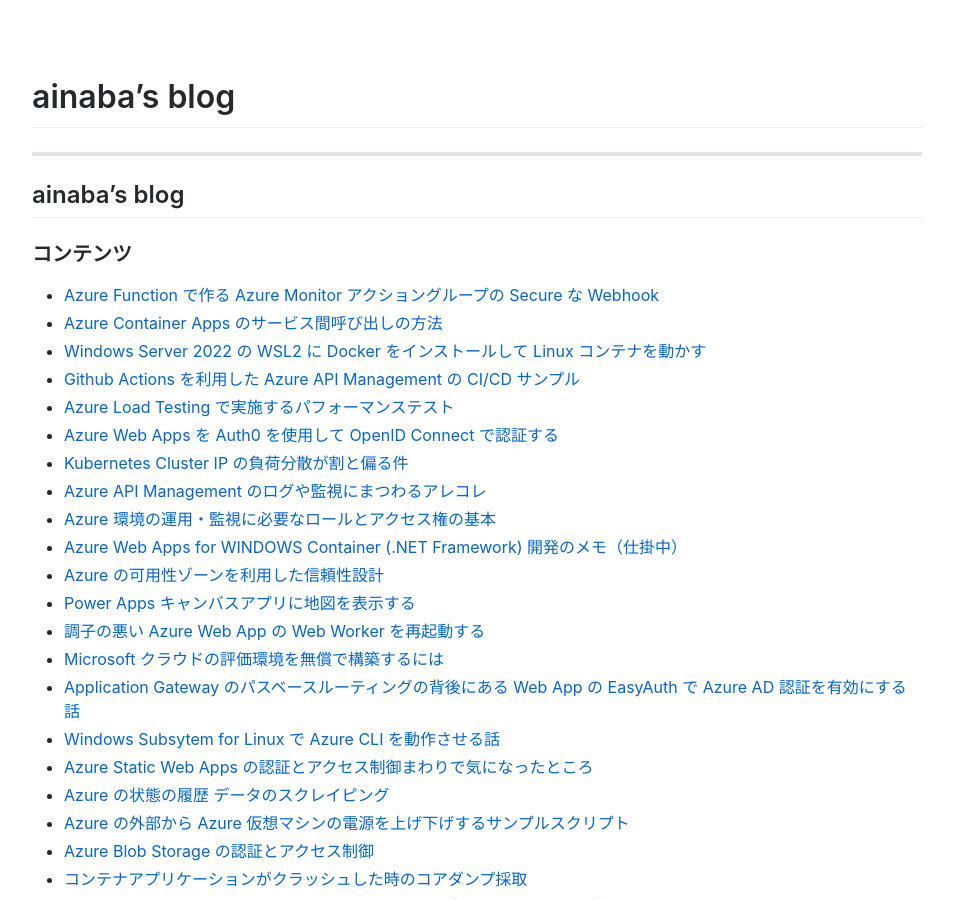
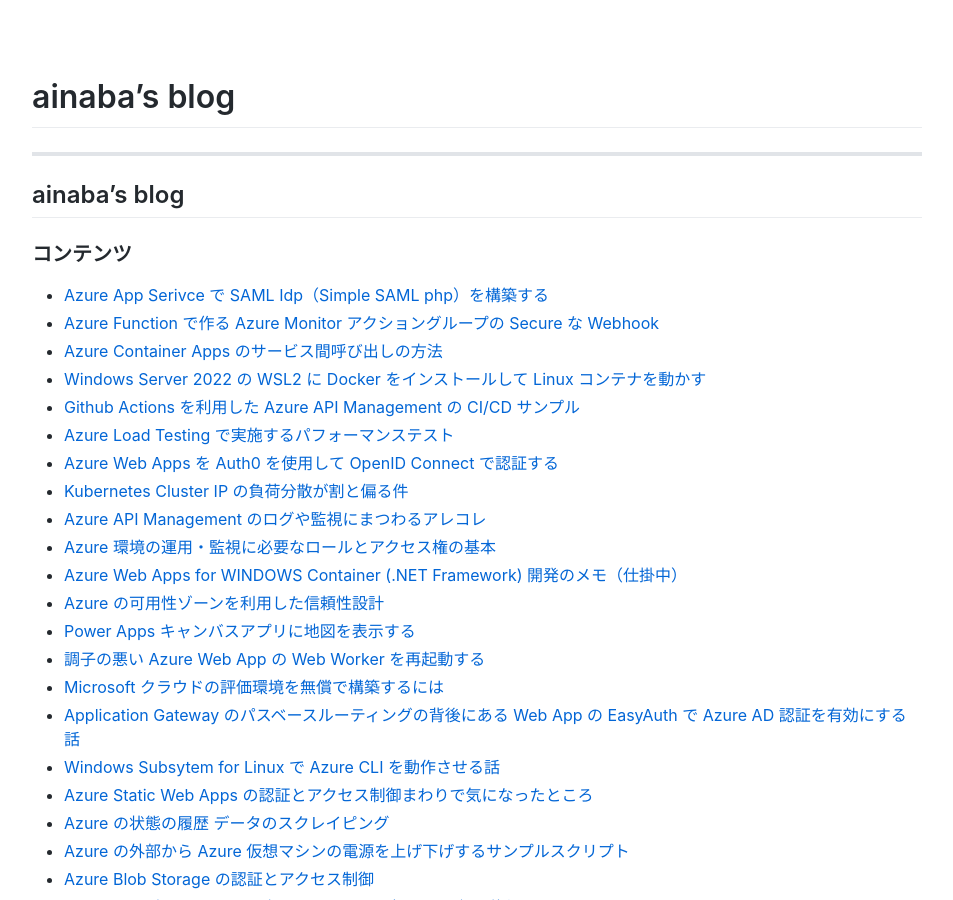
Before and after one commit to ayuina/ainaba-csa-blog, a Jekyll site: the page built from README.md, in a window 1280 px wide and 900 px high. Shown: the whole window, without its empty margins (163-1116 px from the left). Built offline with Jekyll 4.4.1, drawn with Linux system fonts in a browser that asks for light colours; our own code applies the rules of GitHub Pages for plain Markdown files; the repository's description, which GitHub fills in, is left out.

```diff
--- a/README.md
+++ b/README.md
@@ -2,6 +2,7 @@
 
 ### コンテンツ
 
+- [Azure App Serivce で SAML Idp（Simple SAML php）を構築する](./simplesamlphp-on-appservice/)
 - [Azure Function で作る Azure Monitor アクショングループの Secure な Webhook](./azure-functions-secure-webhook/)
 - [Azure Container Apps のサービス間呼び出しの方法](./aca-service-invocation/)
 - [Windows Server 2022 の WSL2 に Docker をインストールして Linux コンテナを動かす](./linux-container-on-wsl2/)
```
Also changed, not shown: simplesamlphp-on-appservice/index.md (+2 -0 lines), simplesamlphp-on-appservice/images/overview.png (added), 1 other file.
